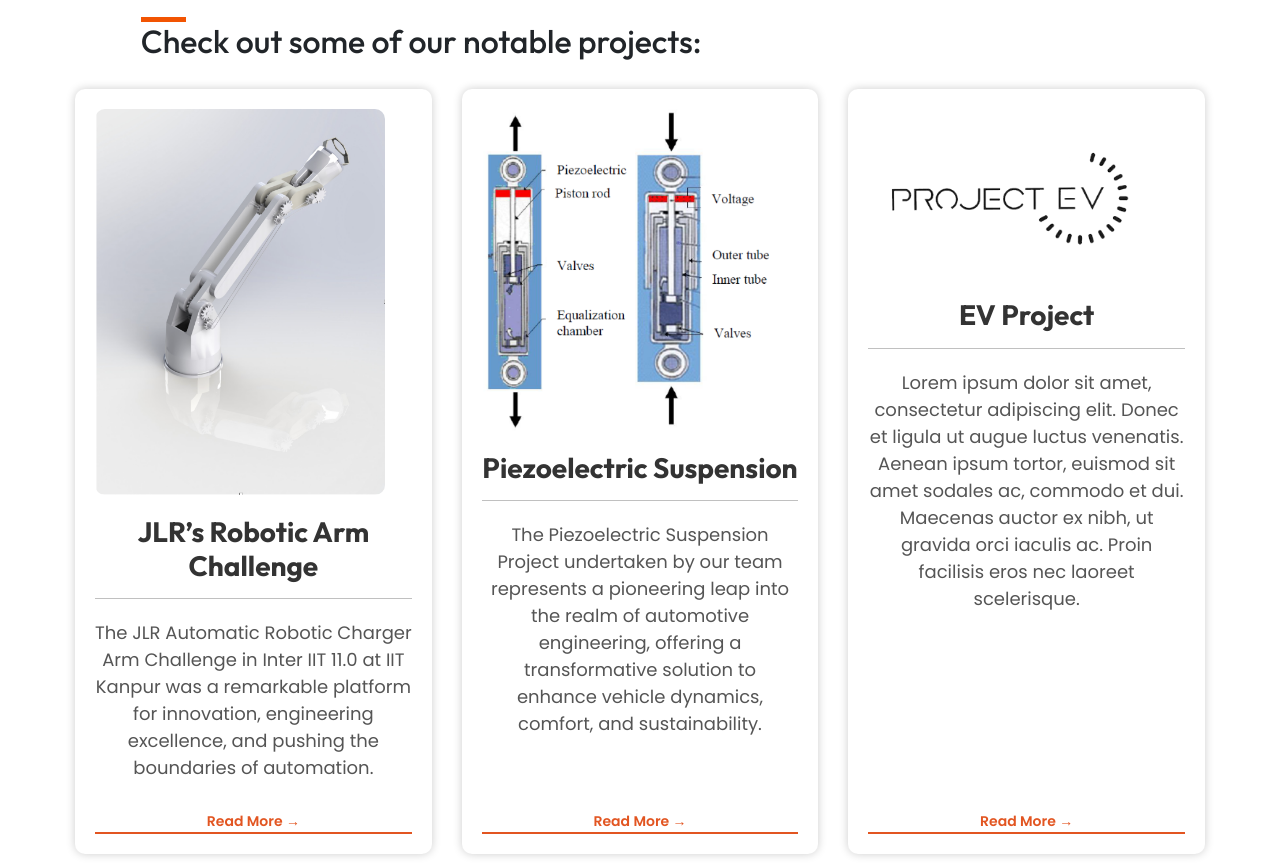
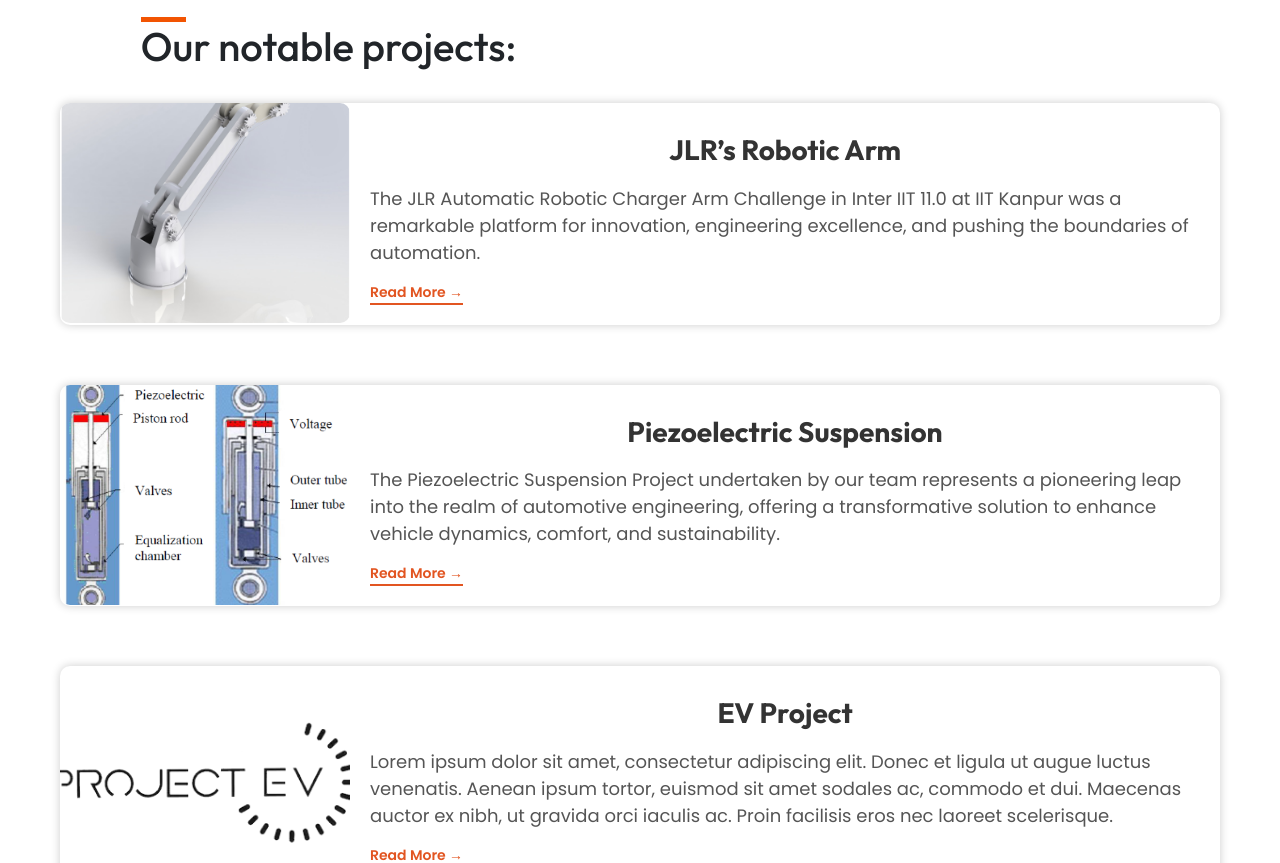
Before and after one commit to automobile-club/Automobile-Website, a Next.js app: page /projects in a window 1280 px wide. Shown: the part 620-1483 px from the top of the page. Built offline with nearby package versions, Linux system fonts and the light colour scheme.

Commit message:
changes in project page

```diff
--- a/components/Footer.tsx
+++ b/components/Footer.tsx
@@ -47,10 +47,10 @@
         <div className={styles.quick_links}>
           <h2>Quick Links</h2>
           <div className={styles.linkDiv}>
-            <Link href="/">Projects</Link>
-            <Link href="/">Events</Link>
-            <Link href="/">About us</Link>
-            <Link href="/">Workshops</Link>
+            <Link href="/projects">Projects</Link>
+            <Link href="/events">Events</Link>
+            <Link href="/about">About us</Link>
+            <Link href="/blog">Workshops</Link>
             <img
               alt="upArrow"
               src="/images/upArrow.svg"
@@ -59,10 +59,10 @@
           </div>
           <h4 className={styles.connectLogo}>
             Connect to us on :
-            <Link href="/">
+            <Link href="https://www.instagram.com/saecollegiateclubiitbhu/">
               <img src="/images/instagramFooter.png" alt="" />
             </Link>
-            <Link href="/">
+            <Link href="https://www.linkedin.com/company/sae-collegiate-club-iit-varanasi/">
               <img src="/images/linkedinFooter.png" alt="" />
             </Link>
           </h4>
--- a/pages/_app.tsx
+++ b/pages/_app.tsx
@@ -22,6 +22,7 @@
       </Head>
       <Component {...pageProps} />
       <Footer />
+
     </>
   );
 }
--- a/pages/projects/index.tsx
+++ b/pages/projects/index.tsx
@@ -45,87 +45,26 @@
         </div>
         <div className={styles.timeline}>
         <div className={styles.Timeline_heading}>
-          <h2 className={styles.Timeline_heading_text}> Check out some of our notable projects:</h2>
+          <h1 className={styles.Timeline_heading_text}>Our notable projects:</h1>
          </div>
-          {/* <VerticalTimeline lineColor={"#8c96a3"}>
-            <VerticalTimelineElement
-              className="vertical-timeline-element--work"
-              contentStyle={{ background: "#FF6012", color: "#f2f5f8" }}
-              contentArrowStyle={{ borderRight: "7px solid  #FF6012" }}
-              date="2011 - present"
-              iconStyle={{ background: "rgb(33, 150, 243)" }}
-              dateClassName={styles.date}
-            >
-              <h3 className="vertical-timeline-element-title">
-                Creative Director
-              </h3>
-              <h4 className="vertical-timeline-element-subtitle">Miami, FL</h4>
-              <p>
-                Creative Direction, User Experience, Visual Design, Project
-                Management, Team Leading Creative Direction, User Experience,
-                Visual Design, Project Management, Team Leading
-              </p>
-            </VerticalTimelineElement>
-            <VerticalTimelineElement
-              className="vertical-timeline-element--work"
-              date="2010 - 2011"
-              iconStyle={{ background: "rgb(33, 150, 243)" }}
-              contentStyle={{ background: "#FF6012", color: "#f2f5f8" }}
-              contentArrowStyle={{ borderRight: "7px solid  #FF6012" }}
-              dateClassName={styles.date}
-            >
-              <h3 className="vertical-timeline-element-title">Art Director</h3>
-              <h4 className="vertical-timeline-element-subtitle">
-                San Francisco, CA
-              </h4>
-              <p>
-                Creative Direction, User Experience, Visual Design, SEO, Online
-                Marketing
-              </p>
-            </VerticalTimelineElement>
-            <VerticalTimelineElement
-              className="vertical-timeline-element--work"
-              contentStyle={{ background: "#FF6012", color: "#f2f5f8" }}
-              contentArrowStyle={{ borderRight: "7px solid  #FF6012" }}
-              date="2008 - 2010"
-              iconStyle={{ background: "rgb(33, 150, 243)" }}
-              dateClassName={styles.date}
-            >
-              <h3 className="vertical-timeline-element-title">Web Designer</h3>
-              <h4 className="vertical-timeline-element-subtitle">
-                Los Angeles, CA
-              </h4>
-              <p>User Experience, Visual Design</p>
-            </VerticalTimelineElement>
-            <VerticalTimelineElement
-              className="vertical-timeline-element--work"
-              contentStyle={{ background: "#FF6012", color: "#f2f5f8" }}
-              contentArrowStyle={{ borderRight: "7px solid  #FF6012" }}
-              date="2006 - 2008"
-              iconStyle={{ background: "rgb(33, 150, 243)" }}
-              dateClassName={styles.date}
-            >
-              <h3 className="vertical-timeline-element-title">Web Designer</h3>
-              <h4 className="vertical-timeline-element-subtitle">
-                San Francisco, CA
-              </h4>
-              <p>User Experience, Visual Design</p>
-            </VerticalTimelineElement>
-          </VerticalTimeline> */}
+         </div>
           <div className={styles.card_container}>
-          <div className={styles.row}>
   <div className={styles.card}>
     <Image
-                src="/images/jlr _robotic_arm.png"
+      src="/images/jlr robotic arm.png"
       alt="Robotic arm"
       width={290}
       height={117.15}
     />
-              <h2>JLR’s Robotic Arm Challenge</h2>
+    <div className={styles.card_content}>
+      <h3>JLR’s Robotic Arm</h3>
       <p>
-              The JLR Automatic Robotic Charger Arm Challenge in Inter IIT 11.0 at IIT Kanpur was a remarkable platform for innovation, engineering excellence, and pushing the boundaries of automation.
+        The JLR Automatic Robotic Charger Arm Challenge in Inter IIT 11.0 at IIT
+        Kanpur was a remarkable platform for innovation, engineering excellence,
+        and pushing the boundaries of automation.
       </p>
       <a href="#">Read More</a>
+    </div>
   </div>
   <div className={styles.card}>
     <Image
@@ -134,29 +73,37 @@
       width={290}
       height={117.15}
     />
-              <h2>Piezoelectric Suspension</h2>
+    <div className={styles.card_content}>
+      <h3>Piezoelectric Suspension</h3>
       <p>
-              The Piezoelectric Suspension Project undertaken by our team represents a pioneering leap into the realm of automotive engineering, offering a transformative solution to enhance vehicle dynamics, comfort, and sustainability.
-
+        The Piezoelectric Suspension Project undertaken by our team represents a
+        pioneering leap into the realm of automotive engineering, offering a
+        transformative solution to enhance vehicle dynamics, comfort, and
+        sustainability.
       </p>
       <a href="#">Read More</a>
+    </div>
   </div>
   <div className={styles.card}>
     <Image
       src="/images/project-ev-logo.png"
       alt="EV Project"
       width={290}
-                height={117.15}
+      height={117.5}
     />
-              <h2>EV Project</h2>
+    <div className={styles.card_content}>
+      <h3>EV Project</h3>
       <p>
-              Lorem ipsum dolor sit amet, consectetur adipiscing elit. Donec et ligula ut augue luctus venenatis. Aenean ipsum tortor, euismod sit amet sodales ac, commodo et dui. Maecenas auctor ex nibh, ut gravida orci iaculis ac. Proin facilisis eros nec laoreet scelerisque.
+        Lorem ipsum dolor sit amet, consectetur adipiscing elit. Donec et ligula
+        ut augue luctus venenatis. Aenean ipsum tortor, euismod sit amet sodales
+        ac, commodo et dui. Maecenas auctor ex nibh, ut gravida orci iaculis ac.
+        Proin facilisis eros nec laoreet scelerisque.
       </p>
       <a href="#">Read More</a>
     </div>
   </div>
 </div>
-        </div>
+
         <div className={styles.teams}>
 
             <h1 >Our Vision</h1>
--- a/styles/projects.module.css
+++ b/styles/projects.module.css
@@ -135,9 +135,20 @@
   justify-content: center;
 }
 
+.row {
+  display: flex;
+  flex-wrap: wrap;
+  justify-content: center;
+  gap: 30px;
+  margin-bottom: 30px;
+}
+
 .image {
   margin-left: 10%;
 }
+
+
+
 
 .card_container {
   display: flex;
@@ -150,25 +161,18 @@
   padding-bottom: 5%;
 }
 
-
-.row {
-  display: flex;
-  flex-wrap: wrap;
-  justify-content: center;
-  gap: 30px;
-  margin-bottom: 30px;
-}
-
 .card {
   background-color: #fff;
   border-radius: 10px;
   box-shadow: 0px 0px 10px rgba(0, 0, 0, 0.2);
   display: flex;
-  flex-direction: column;
-  padding: 20px;
-  text-align: center;
-  width: calc(33.33% - 30px);
+  flex-direction: row; /* Change flex-direction to row */
+  width: 100%; /* Set the width to 100% to make cards stack horizontally */
+  max-width:100%;
+  height:100%;
+  margin: 0 auto; /* Center the cards within the container */
   transition: transform 0.2s ease-in-out;
+  margin-bottom: 30px; /* Add some space between cards */
 }
 
 .card:hover {
@@ -176,23 +180,34 @@
 }
 
 .card img {
-  max-width: 100%;
-  height: auto;
+  max-width: 150%;
+  height: 220px;
+  border-top: 5%;
   border-radius: 10px;
+  object-fit: cover;
 }
 
-.card h2 {
+.card_content {
+  flex: 1;
+  display: flex;
+  flex-direction: column;
+  padding: 20px; /* Add padding for inner content */
+  height:100%;
+
+}
+
+.card h3 {
   font-size: 28px;
   font-weight: 700;
-  margin-top: 20px;
-  margin-bottom: 20px;
+  text-align:center ;
+  margin-top: 10px; /* Adjust margin */
   color: #333;
 }
 
 .card p {
   font-size: 18px;
   font-weight: 400;
-  margin-bottom: 30px;
+  margin-top: 10px; /* Adjust margin */
   color: #555;
 }
 
@@ -203,9 +218,10 @@
   font-weight: 700;
   border-bottom: 2px solid #e25521;
   transition: border-bottom 0.2s ease-in-out;
-  display: inline-block;
   margin-top: auto;
+  align-self: flex-start; /* Align the link to the start of the container */
 }
+
 
 .card h2 {
   padding-bottom: 5%;
```
Also changed, not shown: public/images/jlr _robotic_arm.png (deleted), public/images/jlr robotic arm.png (added). Lines whose indentation alone changed are shown as unchanged.
